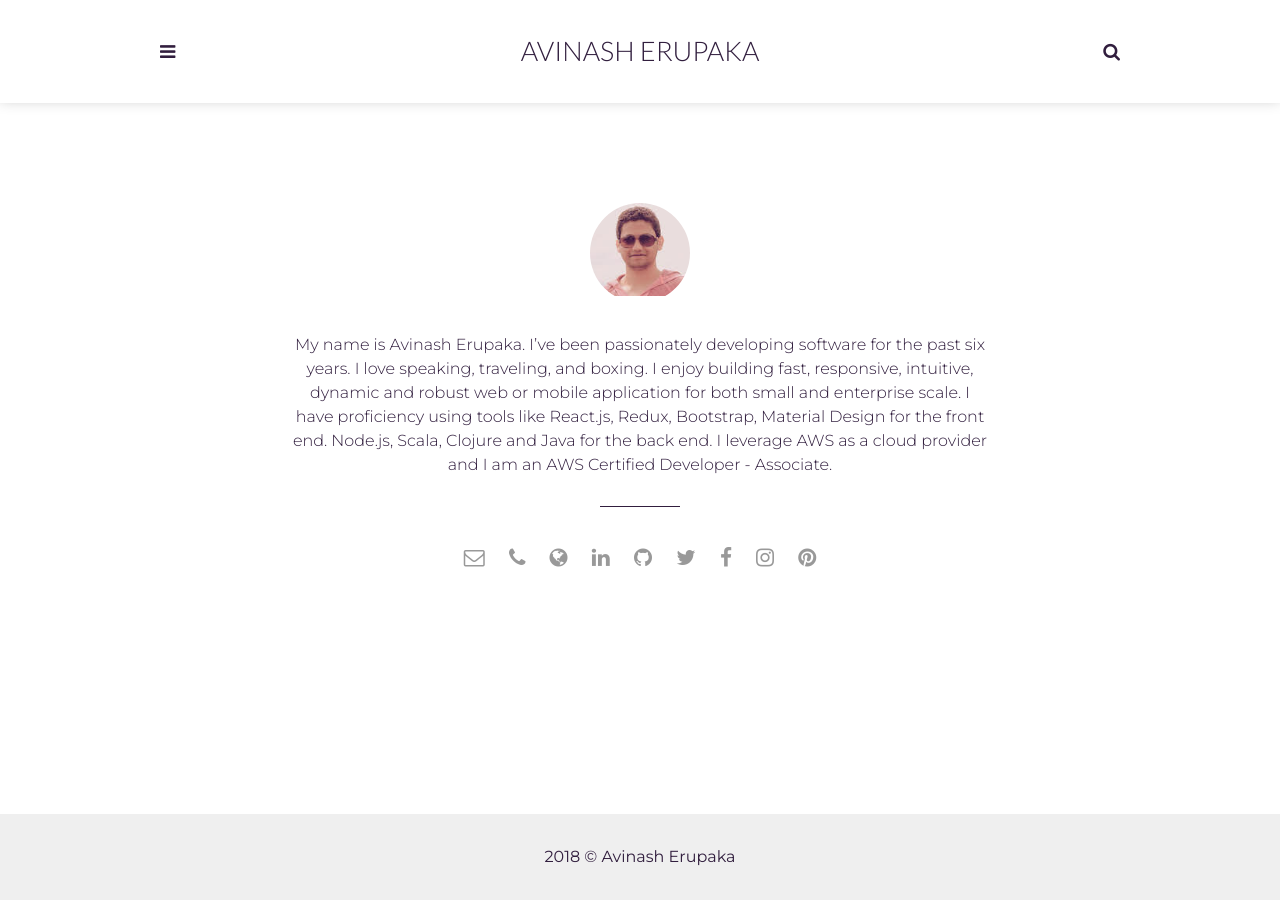
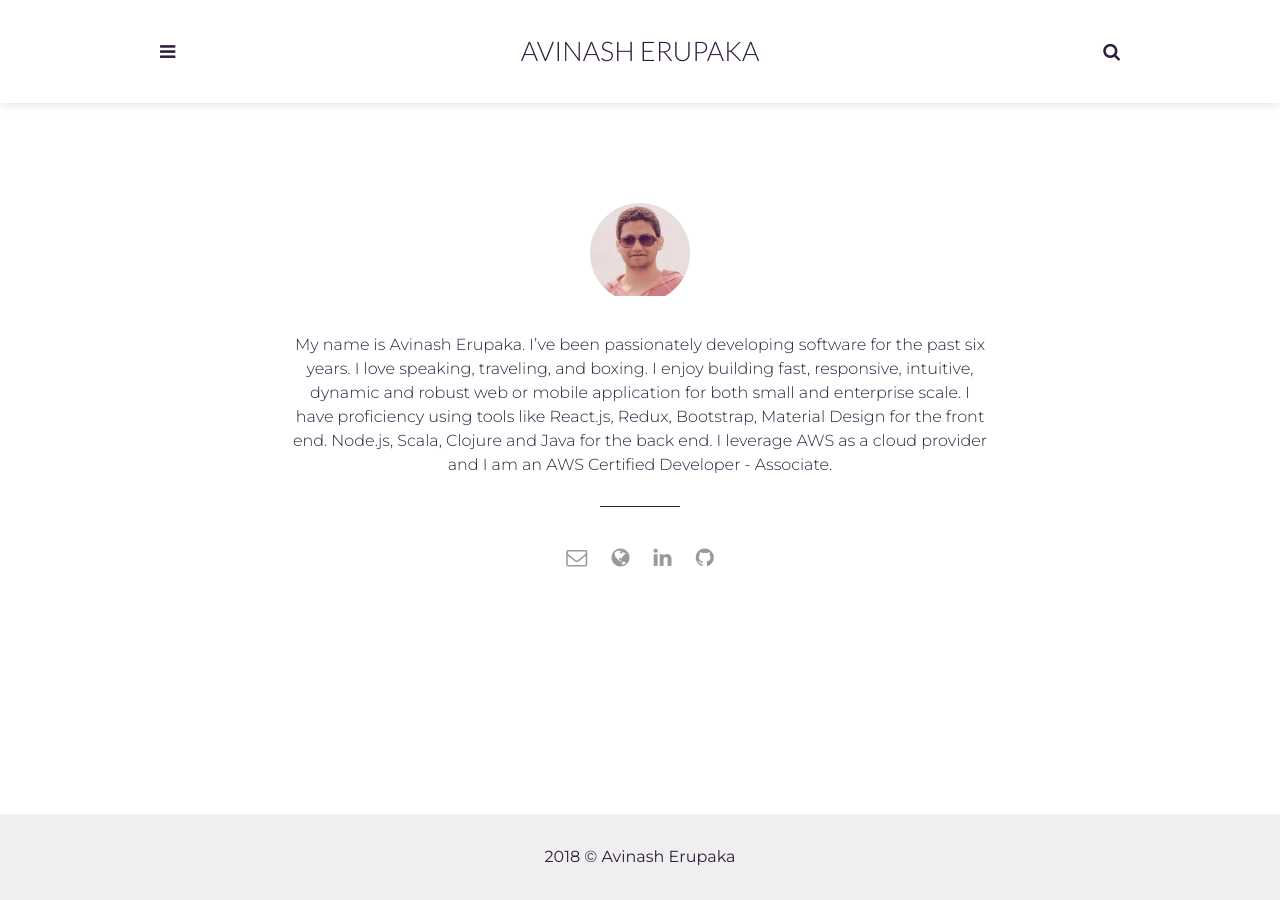
Before and after one commit to avinasherupaka/techsavi.blog, a Jekyll site: the page built from _pages/about.html, in a window 1280 px wide. Built offline with Jekyll 4.4.1, drawn with Linux system fonts in a browser that asks for light colours.

Commit message:
Final version

```diff
--- a/_config.yml
+++ b/_config.yml
@@ -3,7 +3,7 @@ email: avinash.jvm10@gmail.com
 description: This is where I share and discuss about software. The challenges, interesting problems I solve, findings, tips and tricks I learn in day-to-day life.
 permalink: ':title/'
 baseurl: "/techsavi.blog"
-url: "https://avinasherupaka.github.io/"
+url: "https://avinasherupaka.github.io"
 
 author: Avinash Erupaka
 author-pic: Avinash_4.jpg
@@ -11,7 +11,7 @@ about-author: My name is Avinash Erupaka. I’ve been passionately developing so
 
 # Contact links
 email: avinash.jvm10@gmail.com
-website: https://avinasherupaka.github.io/
+website: https://avinasherupaka.github.io
 linkedin: https://www.linkedin.com/in/avinash-erupaka-956017154/
 github: avinasherupaka
 
--- a/_pages/about.html
+++ b/_pages/about.html
@@ -16,55 +16,25 @@ permalink: /about/
       {% if site.email %}
         <li class="email"><a href="mailto:{{site.email}}"><i class="fa fa-envelope-o"></i></a></li>
       {% else %}
-        <li class="email"><a href="mailto:example.adam@blog.com"><i class="fa fa-envelope-o" aria-hidden="true"></i></a></li>
-      {% endif %}
-
-      {% if site.phone %}
-        <li class="phone"><a href="tel:{{site.phone}}"><i class="fa fa-phone"></i></a></li>
-      {% else %}
-        <li class="phone"><a href="tel:044 825 5523"><i class="fa fa-phone" aria-hidden="true"></i></a></li>
+        <li class="email"><a href="mailto:aerupaka@gmail.com"><i class="fa fa-envelope-o" aria-hidden="true"></i></a></li>
       {% endif %}
 
       {% if site.website %}
         <li class="website"><a href="http://{{site.website}}" target="_blank"><i class="fa fa-globe"></i></a></li>
       {% else %}
-        <li class="website"><a href="https://artemsheludko.github.io" target="_blank"><i class="fa fa-globe" aria-hidden="true"></i></a></li>
+        <li class="website"><a href="https://avinasherupaka.github.io/" target="_blank"><i class="fa fa-globe" aria-hidden="true"></i></a></li>
       {% endif %}
 
       {% if site.linkedin %}
         <li class="linkedin"><a href="https://in.linkedin.com/in/{{site.linkedin}}" target="_blank"><i class="fa fa-linkedin"></i></a></li>
       {% else %}
-        <li class="linkedin"><a href="https://in.linkedin.com/" target="_blank"><i class="fa fa-linkedin" aria-hidden="true"></i></a></li>
+        <li class="linkedin"><a href="https://www.linkedin.com/in/avinash-erupaka-956017154/" target="_blank"><i class="fa fa-linkedin" aria-hidden="true"></i></a></li>
       {% endif %}
 
       {% if site.github %}
         <li class="github"><a href="http://github.com/{{site.github}}" target="_blank"><i class="fa fa-github"></i></a></li>
       {% else %}
-        <li class="github"><a href="http://github.com/artemsheludko" target="_blank"><i class="fa fa-github" aria-hidden="true"></i></a></li>
-      {% endif %}
-
-      {% if site.twitter %}
-        <li class="twitter"><a href="https://twitter.com/{{site.twitter}}" target="_blank"><i class="fa fa-twitter"></i></a></li>
-      {% else %}
-        <li class="twitter"><a href="https://twitter.com/artemsheludko_" target="_blank"><i class="fa fa-twitter" aria-hidden="true"></i></a></li>
-      {% endif %}
-
-      {% if site.facebook %}
-        <li class="facebook"><a href="https://facebook.com/{{site.facebook}}" target="_blank"><i class="fa fa-facebook"></i></a></li>
-      {% else %}
-        <li class="facebook"><a href="https://facebook.com/" target="_blank"><i class="fa fa-facebook" aria-hidden="true"></i></a></li>
-      {% endif %}
-
-      {% if site.instagram %}
-        <li class="instagram"><a href="https://instagram.com/{{site.instagram}}" target="_blank"><i class="fa fa-instagram"></i></a></li>
-      {% else %}
-        <li class="instagram"><a href="https://instagram.com/" target="_blank"><i class="fa fa-instagram" aria-hidden="true"></i></a></li>
-      {% endif %}
-
-      {% if site.pinterest %}
-        <li class="pinterest"><a href="https://pinterest.com/{{site.pinterest}}" target="_blank"><i class="fa fa-pinterest"></i></a></li>
-      {% else %}
-        <li class="pinterest"><a href="https://pinterest.com/" target="_blank"><i class="fa fa-pinterest" aria-hidden="true"></i></a></li>
+        <li class="github"><a href="https://github.com/avinasherupaka" target="_blank"><i class="fa fa-github" aria-hidden="true"></i></a></li>
       {% endif %}
       </ul>
     </section> <!-- End About Body-->
```
Also changed, not shown: _includes/author-box.html (+2 -12 lines), 5 other files.
